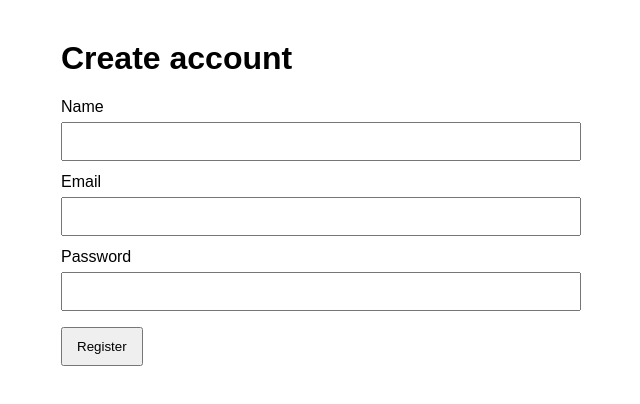
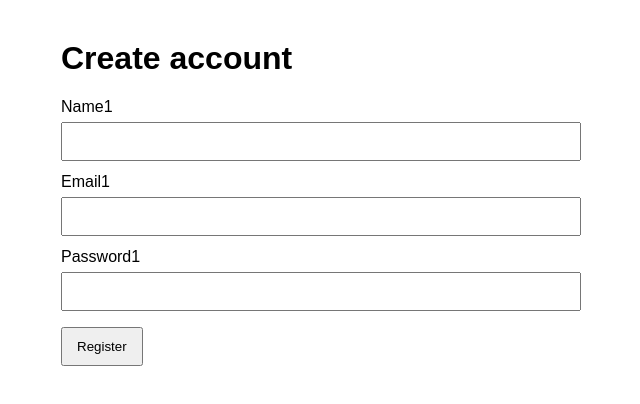
Before and after one commit to keiparavani-alt/myapp, a website: page public/index.html in a window 1280 px wide. Shown: the full height of the page, 319-959 px from the left. Drawn offline with Linux system fonts and the light colour scheme.

Commit message:
Update index.html

```diff
--- a/public/index.html
+++ b/public/index.html
@@ -17,17 +17,17 @@
 
   <form id="registerForm">
     <label>
-      Name
+      Name1
       <input name="name" required maxlength="100" />
     </label>
 
     <label>
-      Email
+      Email1
       <input name="email" type="email" required maxlength="255" />
     </label>
 
     <label>
-      Password
+      Password1
       <input name="password" type="password" required minlength="6" maxlength="128" />
     </label>
 
```
